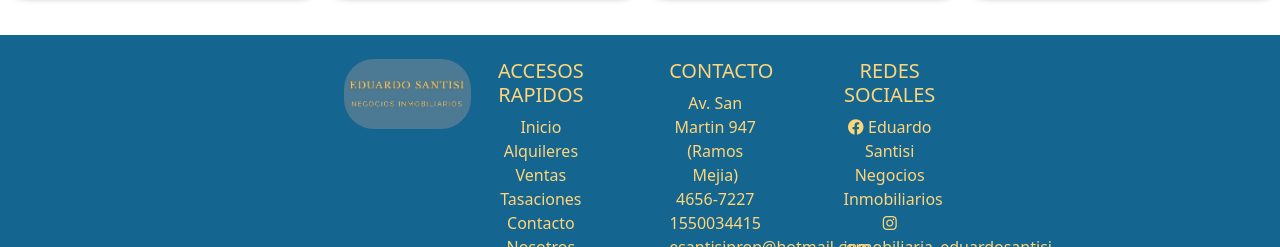
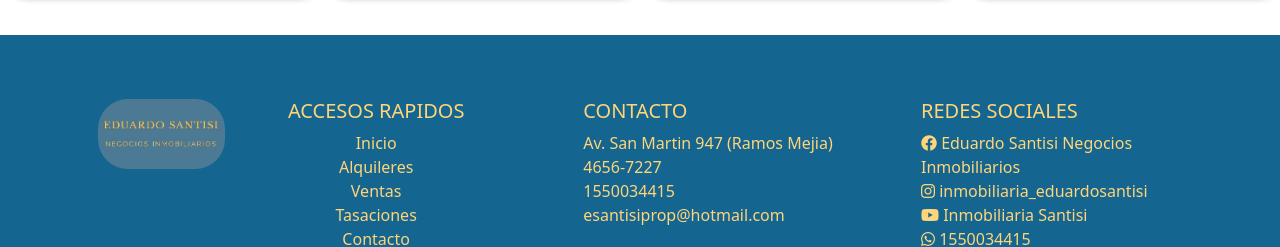
Before and after one commit to maxisantisi/Proyectoinmobiliaria_santisi, a website: page index.html in a window 1280 px wide. Shown: the part 2553-2800 px from the top of the page. Drawn offline with nearby package versions, Linux system fonts and the light colour scheme.

Commit message:
arregle footer index

```diff
--- a/css/estilo2.css
+++ b/css/estilo2.css
@@ -354,3 +354,128 @@
           padding: 25px 20px;
       }
   }
+
+
+
+
+
+
+
+
+
+
+
+
+
+  /*
+    <!-- Footer -->
+<footer class=" navfooter text-center text-white">
+  <!-- Grid container -->
+  <div class="container p-4">
+
+
+    <!-- Section: Form -->
+    <section class="">
+      <form action="">
+        <!--Grid row-->
+        <div class="row d-flex justify-content-center">
+          <!--Grid column-->
+          <div class="col-auto ">
+            <a class="pt-2" href="./index.html"> <img class="footerimg" src="./images/logoinmo.jpg" alt=""></a>
+          </div>
+          <!--Grid column-->
+
+          <!--Grid column-->
+          <div class="col-md-5 col-12">
+
+
+    <!-- Section: Links -->
+    <section class="cajafooter">
+      <!--Grid row-->
+      <div class="row d-flex justify-content-between">
+        <!--Grid column-->
+        <div class=" col-lg-3 col-md-6 mb-4 mb-md-0 ">
+          <h5 class="text-uppercase colorfooter">Accesos Rapidos</h5>
+
+          <ul class="list-unstyled colorfooter mb-0">
+            <li>
+              <a href="#!" class=" text-reset text-decoration-none">Inicio</a>
+            </li>
+            <li>
+              <a href="#!" class="text-reset text-decoration-none">Alquileres</a>
+            </li>
+            <li>
+              <a href="#!" class="text-reset text-decoration-none">Ventas</a>
+            </li>
+            <li>
+              <a href="#!" class="text-reset text-decoration-none">Tasaciones</a>
+            </li>
+            <li>
+              <a href="#!" class="text-reset text-decoration-none">Contacto</a>
+            </li>
+            <li>
+              <a href="#!" class="text-reset text-decoration-none">Nosotros</a>
+            </li>
+          </ul>
+        </div>
+        <!--Grid column-->
+
+        <!--Grid column-->
+        <div class="col-lg-3 col-md-6 mb-4 mb-md-0 ">
+          <h5 class="text-uppercase colorfooter">Contacto</h5>
+
+          <ul class="list-unstyled colorfooter mb-0">
+            <li>
+              <a href="#!" class="text-reset text-decoration-none">Av. San Martin 947 (Ramos Mejia)</a>
+            </li>
+            <li>
+              <a href="#!" class="text-reset text-decoration-none">4656-7227</a>
+            </li>
+            <li>
+              <a href="#!" class="text-reset text-decoration-none">1550034415</a>
+            </li>
+            <li>
+              <a href="#!" class=" text-reset text-decoration-none">esantisiprop@hotmail.com</a>
+            </li>
+          </ul>
+        </div>
+        <!--Grid column-->
+
+        <!--Grid column-->
+        <div class="col-lg-3 col-md-6 mb-4 mb-md-0 ">
+          <h5 class="text-uppercase colorfooter">Redes Sociales</h5>
+
+          <ul class="list-unstyled colorfooter mb-0">
+            <li>
+              <a class="text-reset "  target="_blank"  href="https://www.facebook.com/profile.php?id=100071794253645"><i class="footertext fab fa-facebook"> </i></a> Eduardo Santisi Negocios Inmobiliarios
+            </li>
+            <li>
+              <a class="text-reset" target="_blank" href="https://www.instagram.com/inmobiliaria_eduardosantisi/"><i class="fab fa-instagram"></i></a> inmobiliaria_eduardosantisi
+            </li>
+            <li>
+              <a class="text-reset" target="_blank" href="https://www.youtube.com/channel/UCTx4puHftYVVAqLn-Bu_mgQ"><i class="fab fa-youtube"> </i></a> Inmobiliaria Santisi
+            </li>
+            <li>
+              <a class="text-reset" target="_blank" href="#"><i class="fab fa-whatsapp"> </i></a> 1550034415
+            </li>
+          </ul>
+        </div>
+        <!--Grid column-->
+
+
+      </div>
+      <!--Grid row-->
+    </section>
+    <!-- Section: Links -->
+  </div>
+  <!-- Grid container -->
+
+
+</footer>
+<!-- Footer -->
+
+
+
+
+
+  */
--- a/index.html
+++ b/index.html
@@ -281,37 +281,24 @@
           </div>
 
       </div>
-      <a class="wathsapp" href="#"><img class="logow animate__animated animate__bounceIn animate__infinite" src="./images/wathsapp.jpg" alt="contactate al wathsapp"></a>
+      <a class="wathsapp" href="#"><img class="logow animate__animated animate__bounceIn animate__infinite" src="./images/whatsapp.png" height="80px" alt="contactate al wathsapp"></a>
   </main>
 
-  <!-- Footer -->
-<footer class=" navfooter text-center text-white">
-  <!-- Grid container -->
-  <div class="container p-4">
 
 
-    <!-- Section: Form -->
-    <section class="">
-      <form action="">
-        <!--Grid row-->
-        <div class="row d-flex justify-content-center">
-          <!--Grid column-->
-          <div class="col-auto">
-            <a class="pt-2" href="./index.html"> <img class="footerimg" src="./images/logoinmo.jpg" alt=""></a>
-          </div>
-          <!--Grid column-->
 
-          <!--Grid column-->
-          <div class="col-md-5 col-12">
+<footer class=" navfooter text-center text-white p-5">
+  <div class="container cajafooter">
+    <div class="row    d-flex  justify-content-between  ">
 
+      <div class="col-md-1 m-3 ">
 
-    <!-- Section: Links -->
-    <section class="cajafooter">
-      <!--Grid row-->
-      <div class="row d-flex justify-content-between">
-        <!--Grid column-->
-        <div class=" col-lg-3 col-md-6 mb-4 mb-md-0 ">
-          <h5 class="text-uppercase colorfooter">Accesos Rapidos</h5>
+         <a class="pt-2" href="./index.html"> <img class="footerimg" src="./images/logoinmo.jpg" alt=""></a>
+
+      </div>
+
+      <div class="col-md-3 m-3 ">
+        <h5 class="text-uppercase colorfooter">Accesos Rapidos</h5>
 
           <ul class="list-unstyled colorfooter mb-0">
             <li>
@@ -333,14 +320,13 @@
               <a href="#!" class="text-reset text-decoration-none">Nosotros</a>
             </li>
           </ul>
-        </div>
-        <!--Grid column-->
 
-        <!--Grid column-->
-        <div class="col-lg-3 col-md-6 mb-4 mb-md-0">
-          <h5 class="text-uppercase colorfooter">Contacto</h5>
+      </div>
 
-          <ul class="list-unstyled colorfooter mb-0">
+      <div class="col-md-3 m-3 text-md-start ">
+        <h5 class="text-uppercase colorfooter">Contacto</h5>
+
+          <ul class="list-unstyled colorfooter  mb-0">
             <li>
               <a href="#!" class="text-reset text-decoration-none">Av. San Martin 947 (Ramos Mejia)</a>
             </li>
@@ -354,12 +340,11 @@
               <a href="#!" class=" text-reset text-decoration-none">esantisiprop@hotmail.com</a>
             </li>
           </ul>
-        </div>
-        <!--Grid column-->
 
-        <!--Grid column-->
-        <div class="col-lg-3 col-md-6 mb-4 mb-md-0">
-          <h5 class="text-uppercase colorfooter">Redes Sociales</h5>
+      </div>
+
+      <div class="col-md-3 m-3 text-md-start">
+        <h5 class="text-uppercase colorfooter">Redes Sociales</h5>
 
           <ul class="list-unstyled colorfooter mb-0">
             <li>
@@ -375,44 +360,13 @@
               <a class="text-reset" target="_blank" href="#"><i class="fab fa-whatsapp"> </i></a> 1550034415
             </li>
           </ul>
-        </div>
-        <!--Grid column-->
-
 
       </div>
-      <!--Grid row-->
-    </section>
-    <!-- Section: Links -->
+
+    </div>
   </div>
-  <!-- Grid container -->
-
 
 </footer>
-<!-- Footer -->
-
-
-
-
-
-
-
-
-
-
-
-
-
-
-
-
-
-
-
-
-
-
-
-
 
 
     <script src="https://cdn.jsdelivr.net/npm/bootstrap@5.0.2/dist/js/bootstrap.bundle.min.js" integrity="sha384-MrcW6ZMFYlzcLA8Nl+NtUVF0sA7MsXsP1UyJoMp4YLEuNSfAP+JcXn/tWtIaxVXM" crossorigin="anonymous"></script>
--- a/scss/_main.scss
+++ b/scss/_main.scss
@@ -34,6 +34,7 @@
 
 main {
 /*tasaciones*/
+
 
     .col {
         padding: 2rem;
--- a/scss/_mediaquerie.scss
+++ b/scss/_mediaquerie.scss
@@ -3,6 +3,15 @@
         background-image: url(https://picsum.photos/id/1/768);
         height: 100vw;
     }
+
+        .logow {
+            height: 60px;
+            top: 70%;
+            left: 70%;
+
+
+      }
+
 }
 
 /* Estilos para desktop */
--- a/scss/_nosotros.scss
+++ b/scss/_nosotros.scss
@@ -84,8 +84,8 @@
         .logow {
             position: fixed ;
             top: 70%;
-            left: 85%;
-            border-radius: 50px;
+            left: 80%;
+            border-radius: 0px;
 
         }
     }
@@ -109,6 +109,8 @@
 
 footer {
     margin-top: 30px;
+
+
 
     .navfooter {
         background-color: $azul;
```
Also changed, not shown: pages/alquileres.html (+2 -2 lines), pages/contacto.html (+2 -2 lines), pages/nosotros.html (+2 -2 lines), pages/tasaciones.html (+1 -1 lines), pages/ventas.html (+1 -1 lines), css/estilos.css, images/whatsapp.png (added).
